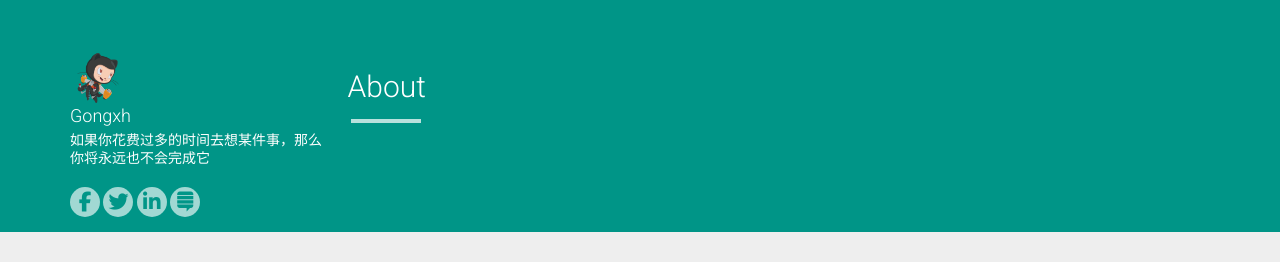
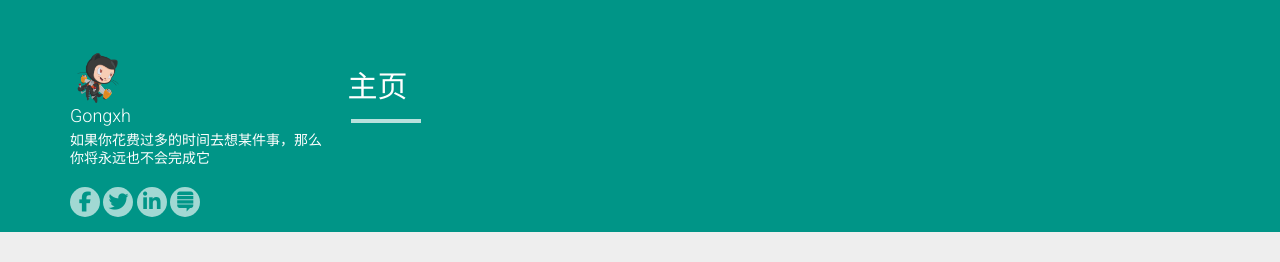
Before and after one commit to Gongxh0901/Gongxh0901.github.io, a Jekyll site: the page built from about.md, in a window 1280 px wide. Shown: the top 262 px of the page. Built offline with Jekyll 4.4.1, drawn with Linux system fonts in a browser that asks for light colours; nearby versions of some CDN libraries.

Commit message:
修改主页标题

```diff
--- a/_config.yml
+++ b/_config.yml
@@ -13,10 +13,9 @@ allowsearch: false
 disqus_shortname: aboutashu
 google_analytics: UA-72862926-1
 
-share:
-  twitter_username: \#
-  fb_appid: 000000000000
-
+# share:
+#   twitter_username: \#
+#   fb_appid: 000000000000
 
 enableTags: true
 tagarray: []
--- a/about.md
+++ b/about.md
@@ -1,6 +1,6 @@
 ---
 layout: page
-title: About
+title: 主页
 permalink: /about/
 ---
 
```
